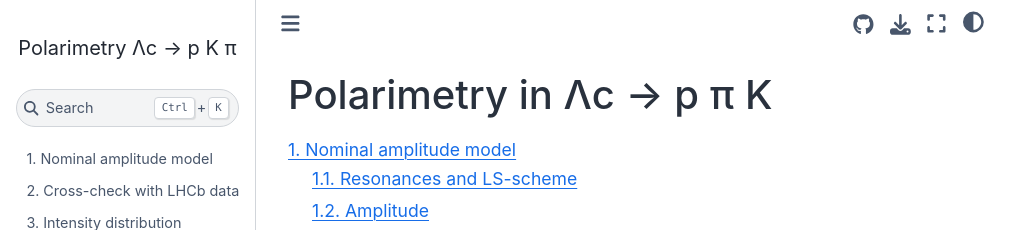
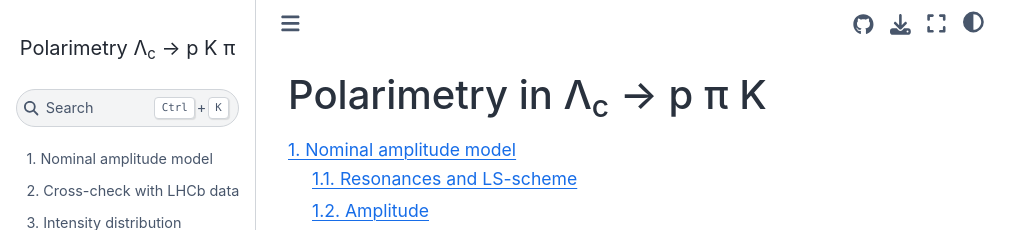
Before and after one commit to ComPWA/polarimetry, a Sphinx documentation site: the page built from docs/index.md, in a window 1280 px wide and 900 px high. Shown: the top 230 px of the window, without its empty margins (0-1031 px from the left). Built offline with Sphinx 7.4.7 and the Sphinx Book theme 1.1.4, drawn with Linux system fonts in a browser that asks for light colours; pages that are not in the unit, such as notebooks, are missing from menus; the version number could not be read and is left out; comment, search, counter and statistics services are not loaded.

Commit message:
DOC: render Λc with subscript c

```diff
--- a/docs/conf.py
+++ b/docs/conf.py
@@ -238,7 +238,7 @@ html_theme_options = {
     "use_edit_page_button": True,
     "use_issues_button": True,
 }
-html_title = "Polarimetry Λc → p K π"
+html_title = "Polarimetry Λ<sub>c</sub> → p K π"
 intersphinx_mapping = {
     "IPython": ("https://ipython.readthedocs.io/en/stable", None),
     "ampform": ("https://ampform.readthedocs.io/en/stable", None),
--- a/docs/index.md
+++ b/docs/index.md
@@ -3,7 +3,7 @@ myst:
   all_links_external: True
 ---
 
-# Polarimetry in Λc → p π K
+# Polarimetry in Λ<sub>c</sub> → p π K
 
 {{ DOWNLOAD_SINGLE_PDF }}
 
```
